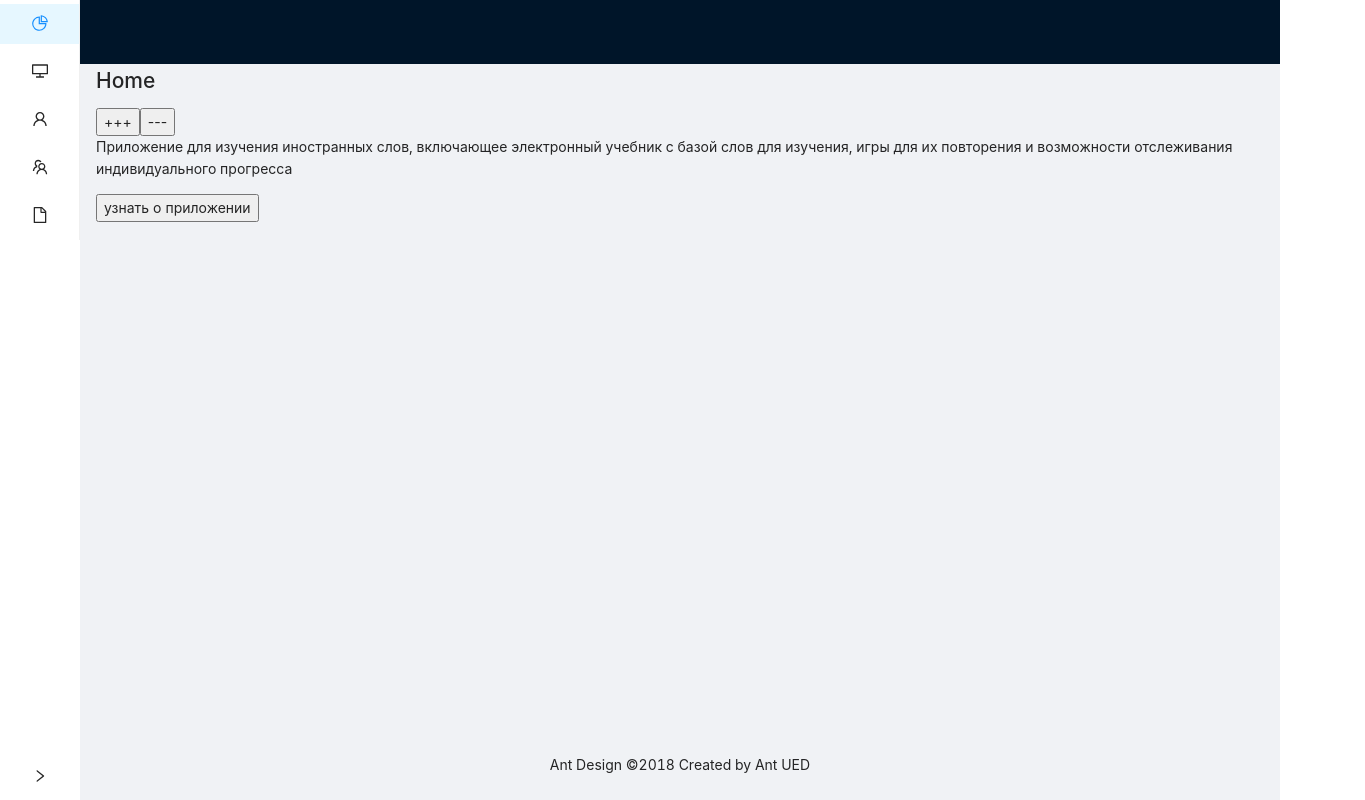
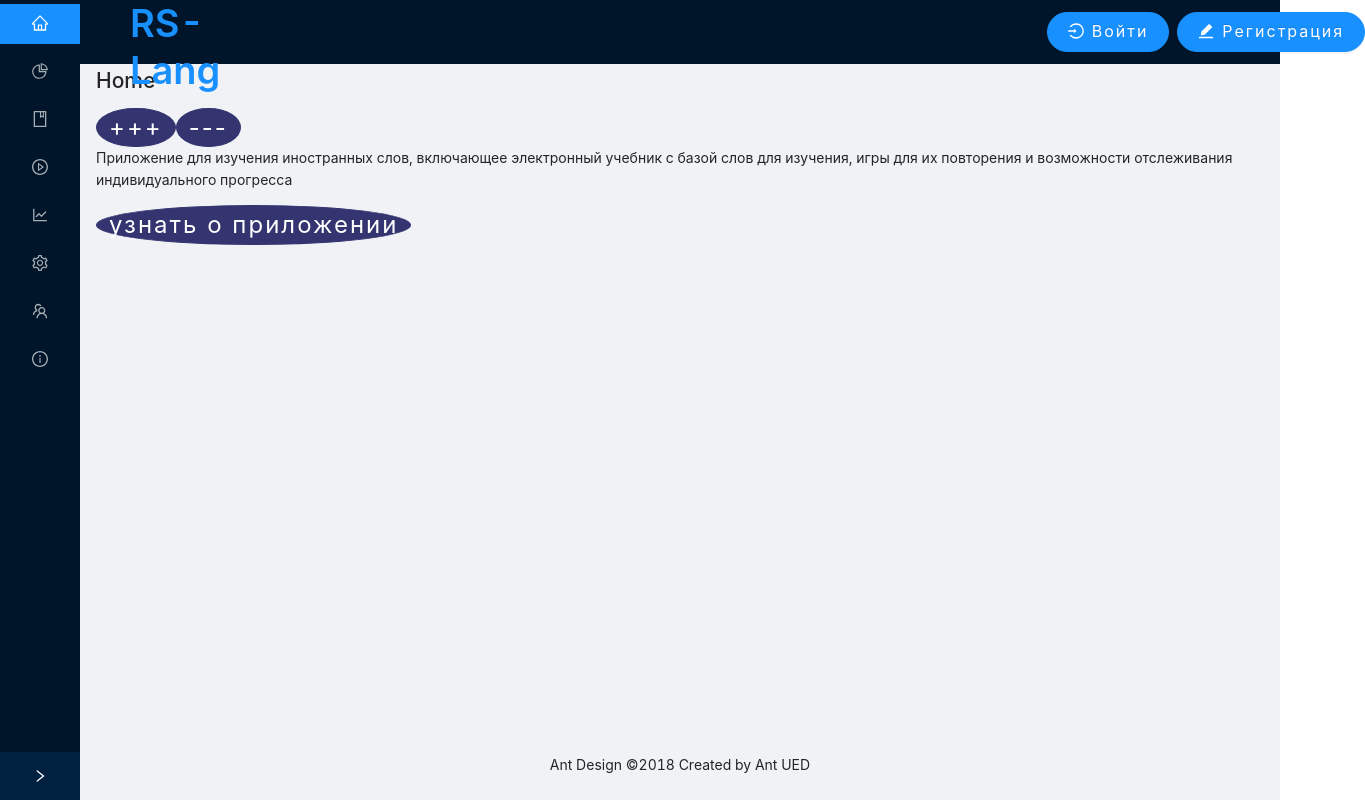
Before and after one commit to Mikhail-Hursky/RSLang, a React (Create React App) app: page /info in a window 1280 px wide. Shown: the whole page, 1365 px wide, since content can reach past the window. Built offline with nearby package versions, Linux system fonts and the light colour scheme.

Commit message:
feat : add routs and header

```diff
--- a/package.json
+++ b/package.json
@@ -3,6 +3,7 @@
   "version": "0.1.0",
   "private": true,
   "dependencies": {
+    "@ant-design/colors": "^6.0.0",
     "@ant-design/icons": "^4.6.2",
     "@testing-library/jest-dom": "^5.11.4",
     "@testing-library/react": "^11.1.0",
@@ -23,7 +24,7 @@
     "react-dom": "^17.0.1",
     "react-redux": "^7.2.2",
     "react-router-dom": "^5.2.0",
-    "react-scripts": "4.0.3",
+    "react-scripts": "^4.0.3",
     "redux": "^4.0.5",
     "redux-logger": "^3.0.6",
     "redux-thunk": "^2.3.0",
--- a/src/components/app/App.scss
+++ b/src/components/app/App.scss
@@ -1,4 +1,4 @@
-@import url('https://fonts.googleapis.com/css2?family=Poiret+One&display=swap');
+/* @import url('https://fonts.googleapis.com/css2?family=Poiret+One&display=swap');
 
 @font-face {
   font-family: 'Material Icons';
@@ -123,4 +123,4 @@ a {
 
 // <a href='https://ru.freepik.com/vectors/certificate'>Certificate вектор создан(а) freepik - ru.freepik.com</a>
 // <a href='https://ru.freepik.com/vectors/school'>School вектор создан(а) pch.vector - ru.freepik.com</a>
-// <a href='https://ru.freepik.com/vectors/business'>Business вектор создан(а) pikisuperstar - ru.freepik.com</a>
+// <a href='https://ru.freepik.com/vectors/business'>Business вектор создан(а) pikisuperstar - ru.freepik.com</a> */
--- a/src/components/app/App.tsx
+++ b/src/components/app/App.tsx
@@ -3,7 +3,6 @@ import Header from "../header/Header";
 import { BrowserRouter as Router } from "react-router-dom";
 import "./App.scss";
 import { Layout } from "antd";
-import React from "react";
 import Footer from "../footer/Footer";
 import Content from "../content/Content";
 
--- a/src/components/content/Content.tsx
+++ b/src/components/content/Content.tsx
@@ -4,15 +4,20 @@ import { useDispatch, useSelector } from "react-redux";
 import { Route, Switch } from "react-router-dom";
 import { counterMinus, counterPlus } from "../../redux/action/settingAction";
 import { State } from "../../redux/reducer/rootReducer";
+import Settings from "../settings/Settings";
 
 export default function Content() {
   return (
     <>
       <Layout.Content style={{ margin: "0 16px" }}>
         <Switch>
-          <Route path="/game" component={About} />
+          <Route path="/games" component={About} />
           <Route path="/statistic" component={Users} />
-          <Route path="/" component={Home} />
+          <Route path="/learning" component={Home} />
+          <Route path="/dictionary" component={Home} />
+          <Route path="/setting" component={Settings} />
+          <Route path="/team" component={Home} />
+          <Route path="/info" component={Home} />
         </Switch>
       </Layout.Content>
     </>
--- a/src/components/header/Header.tsx
+++ b/src/components/header/Header.tsx
@@ -1,9 +1,40 @@
-import { Layout } from "antd";
+import { DownloadOutlined, EditFilled, LoginOutlined } from "@ant-design/icons";
+import { Button, Layout, Row, Col, Space } from "antd";
+import Title from "antd/lib/typography/Title";
+import React from "react";
+import { Link } from "react-router-dom";
 
 export default function Header() {
   return (
     <>
-      <Layout.Header>
+      <Layout.Header className="">
+        <Row>
+          <Col span={3}>
+            <Title type="secondary">
+              <Link to="/">RS-Lang</Link>
+            </Title>
+          </Col>
+          <Col span={4} offset={17}>
+            <Space>
+              <Button
+                type="primary"
+                shape="round"
+                icon={<LoginOutlined />}
+                size="large"
+              >
+                Войти
+              </Button>
+              <Button
+                type="primary"
+                shape="round"
+                icon={<EditFilled />}
+                size="large"
+              >
+                Регистрация
+              </Button>
+            </Space>
+          </Col>
+        </Row>
       </Layout.Header>
     </>
   );
--- a/src/components/navigation/Navbar.tsx
+++ b/src/components/navigation/Navbar.tsx
@@ -1,10 +1,13 @@
 import { Layout, Menu } from "antd";
 import {
-  DesktopOutlined,
+  HomeOutlined,
+  PlayCircleOutlined,
+  SettingOutlined,
   PieChartOutlined,
-  FileOutlined,
+  InfoCircleOutlined,
   TeamOutlined,
-  UserOutlined,
+  LineChartOutlined,
+  BookOutlined,
 } from "@ant-design/icons";
 import React, { useState } from "react";
 import { Link } from "react-router-dom";
@@ -14,29 +17,36 @@ export default function Navbar() {
   return (
     <>
       <Layout.Sider
-        theme="light"
+        theme="dark"
         collapsible
         collapsed={collapsed}
         onCollapse={() => setCollapsed(!collapsed)}
       >
-        <Menu theme="light" defaultSelectedKeys={["1"]} mode="inline">
-          <Menu.Item key="1" icon={<PieChartOutlined />}>
-            Option 1
+        <Menu mode="inline" defaultSelectedKeys={["1"]} theme="dark">
+          <Menu.Item key="1" icon={<HomeOutlined />}>
+            <Link to="/">Главная</Link>
           </Menu.Item>
-          <Menu.Item key="2" icon={<DesktopOutlined />}>
-            Option 2
+          <Menu.Item key="2" icon={<PieChartOutlined />}>
+            <Link to="/learning">Изучение</Link>
           </Menu.Item>
-          <Menu.SubMenu key="sub1" icon={<UserOutlined />} title="User">
-            <Menu.Item key="3">Tom</Menu.Item>
-            <Menu.Item key="4">Bill</Menu.Item>
-            <Menu.Item key="5">Alex</Menu.Item>
-          </Menu.SubMenu>
-          <Menu.SubMenu key="sub2" icon={<TeamOutlined />} title="Team">
-            <Menu.Item key="6">Team 1</Menu.Item>
-            <Menu.Item key="8">Team 2</Menu.Item>
-          </Menu.SubMenu>
-          <Menu.Item key="9" icon={<FileOutlined />}>
-            Files
+          <Menu.Item key="3" icon={<BookOutlined />}>
+            <Link to="/dictionary">Словарь</Link>
+          </Menu.Item>
+          <Menu.Item key="4" icon={<PlayCircleOutlined />}>
+            <Link to="/games">Игры</Link>
+          </Menu.Item>
+          <Menu.Item key="5" icon={<LineChartOutlined />}>
+            <Link to="/statistic">Статистика</Link>
+          </Menu.Item>
+
+          <Menu.Item key="6" icon={<SettingOutlined />}>
+            <Link to="/setting">Настройки</Link>
+          </Menu.Item>
+          <Menu.Item key="7" icon={<TeamOutlined />}>
+            <Link to="/team">Команда</Link>
+          </Menu.Item>
+          <Menu.Item key="8" icon={<InfoCircleOutlined />}>
+            <Link to="/info">Информация</Link>
           </Menu.Item>
         </Menu>
       </Layout.Sider>
@@ -60,6 +70,27 @@ function toggleMenu(e: any): any {
     }
   }
 }
+
+/* <Menu theme="light" defaultSelectedKeys={["1"]} mode="inline">
+          <Menu.Item key="1" icon={<PieChartOutlined />}>
+            Option 1
+          </Menu.Item>
+          <Menu.Item key="2" icon={<DesktopOutlined />}>
+            Option 2
+          </Menu.Item>
+          <Menu.SubMenu key="sub1" icon={<UserOutlined />} title="User">
+            <Menu.Item key="3">Tom</Menu.Item>
+            <Menu.Item key="4">Bill</Menu.Item>
+            <Menu.Item key="5">Alex</Menu.Item>
+          </Menu.SubMenu>
+          <Menu.SubMenu key="sub2" icon={<TeamOutlined />} title="Team">
+            <Menu.Item key="6">Team 1</Menu.Item>
+            <Menu.Item key="8">Team 2</Menu.Item>
+          </Menu.SubMenu>
+          <Menu.Item key="9" icon={<FileOutlined />}>
+            Files
+          </Menu.Item>
+        </Menu> */
 
 /*
 <div className="wrap-nav hidden" onClick={toggleMenu}>
--- a/src/index.tsx
+++ b/src/index.tsx
@@ -1,6 +1,7 @@
 import React from "react";
 import { render } from "react-dom";
 import "normalize.css";
+import 'antd/dist/antd.css';
 import App from "./components/app/App";
 import { Provider } from "react-redux";
 import { compose, createStore, applyMiddleware } from "redux";
```
